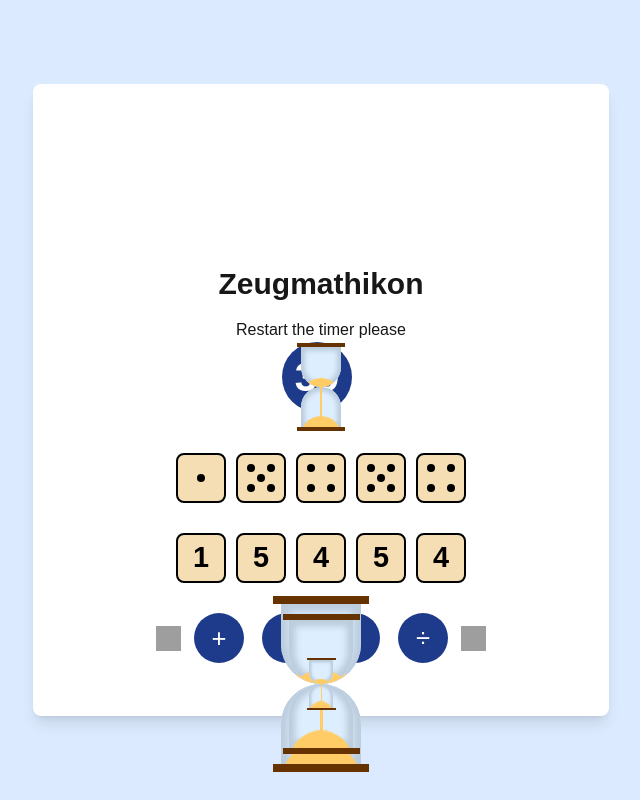
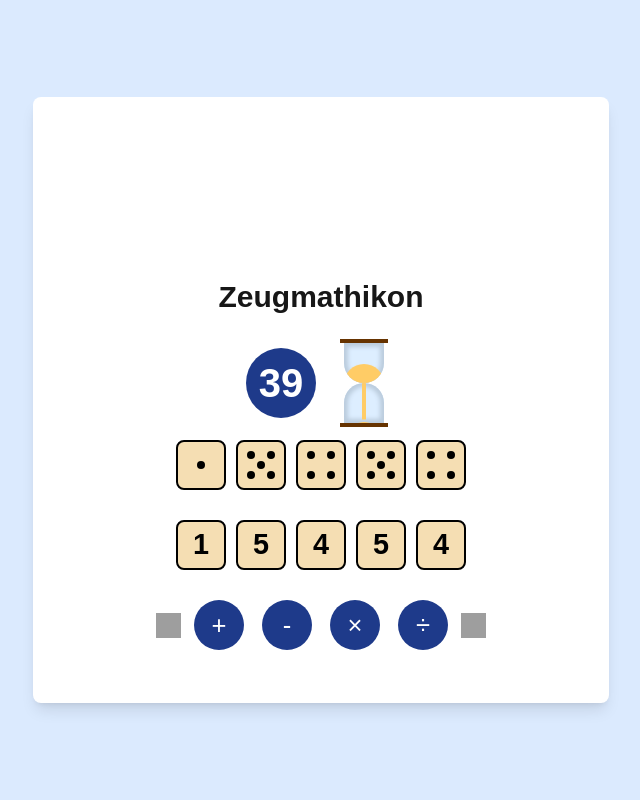
Before and after one commit to viebel/mao-game, a Next.js app: page / in a window 1280 px wide. Shown: the whole page, without its empty margins (319-959 px from the left). Built offline with nearby package versions, Linux system fonts and the light colour scheme; grey boxes are pictures that could not be loaded.

Commit message:
Duration is configurable (but looks ugly)

```diff
--- a/src/app/globals.css
+++ b/src/app/globals.css
@@ -105,7 +105,7 @@ body {
   justify-content: center;
   width: 70px;
   height: 70px;
-  margin: 0 auto 20px;
+  margin: 0;
 }
 
 .dice-container {
@@ -131,10 +131,16 @@ body {
   margin-bottom: 20px;
 }
 
+.hourglass-container {
+  display: flex;
+  gap: 2vmin; /* Optional: controls spacing between hourglasses */
+  justify-content: center; /* Centers hourglasses in the container */
+  align-items: center;
+}
 
 .hourglass.active {
   display: block;
-  animation: flip 10s ease-in-out;
+  animation: flip var(--timer-duration) ease-in-out;
 }
 
 .hourglass .top,
@@ -162,13 +168,14 @@ body {
   margin-left: var(--margin-offset);
   margin-top: calc(-1.1 * var(--size));
   padding: 0 calc(0.1 * var(--size));
-  position: absolute;
+  margin: 1vmin; /* Optional: add margin for spacing */
+  vertical-align: middle;
   display: none;
 }
 
 .hourglass.active {
-  display: block;
-  animation: flip 10s ease-in-out;
+  display: inline-block; /* Ensure inline alignment */
+  animation: flip var(--timer-duration) ease-in-out;
 }
 
 .hourglass .top,
@@ -186,7 +193,7 @@ body {
 }
 
 .hourglass .top:before {
-  animation: top 10s linear forwards;
+  animation: top var(--timer-duration) linear forwards;
   background-color: #fc6;
   border-radius: 50%;
   content: "";
@@ -200,7 +207,7 @@ body {
 }
 
 .hourglass .top:after {
-  animation: top-drip 10s linear forwards;
+  animation: top-drip var(--timer-duration) linear forwards;
   background-color: #fc6;
   content: "";
   display: block;
@@ -217,7 +224,7 @@ body {
 }
 
 .hourglass .bottom:before {
-  animation: bottom 10s linear forwards;
+  animation: bottom var(--timer-duration) linear forwards;
   background-color: #fc6;
   border-radius: 50%;
   content: "";
@@ -231,7 +238,7 @@ body {
 }
 
 .hourglass .bottom:after {
-  animation: bottom-drip 10s linear forwards;
+  animation: bottom-drip var(--timer-duration) linear forwards;
   background-color: #fc6;
   content: "";
   display: block;
@@ -305,7 +312,7 @@ body {
 
 .hourglass-small.active {
   display: block;
-  animation: flip-small 10s ease-in-out;
+  animation: flip-small var(--timer-duration) ease-in-out;
 }
 
 .hourglass-small .top,
@@ -323,7 +330,7 @@ body {
 }
 
 .hourglass-small .top:before {
-  animation: top-small 10s linear forwards;
+  animation: top-small var(--timer-duration) linear forwards;
   background-color: #fc6;
   border-radius: 50%;
   content: "";
@@ -337,7 +344,7 @@ body {
 }
 
 .hourglass-small .top:after {
-  animation: top-drip-small 10s linear forwards;
+  animation: top-drip-small var(--timer-duration) linear forwards;
   background-color: #fc6;
   content: "";
   display: block;
@@ -354,7 +361,7 @@ body {
 }
 
 .hourglass-small .bottom:before {
-  animation: bottom-small 10s linear forwards;
+  animation: bottom-small var(--timer-duration) linear forwards;
   background-color: #fc6;
   border-radius: 50%;
   content: "";
@@ -368,7 +375,7 @@ body {
 }
 
 .hourglass-small .bottom:after {
-  animation: bottom-drip-small 10s linear forwards;
+  animation: bottom-drip-small var(--timer-duration) linear forwards;
   background-color: #fc6;
   content: "";
   display: block;
--- a/src/app/hourglass.jsx
+++ b/src/app/hourglass.jsx
@@ -1,13 +1,13 @@
 import { forwardRef, useEffect, useImperativeHandle, useRef } from 'react';
 
-const HourGlass = forwardRef(function HourGlass({ onEnd, size }, ref) {
+const HourGlass = forwardRef(function HourGlass({ onEnd, size, duration }, ref) {
     const intervalRef = useRef(null);
     const myRef = useRef(null);
     const startTimer = () => {
         if (intervalRef.current) {
             clearTimeout(intervalRef.current);
         }
-        intervalRef.current = setTimeout(() => onEnd(), 10000);
+        intervalRef.current = setTimeout(() => onEnd(), duration*1000);
     }
 
     const restart = () => {
@@ -28,6 +28,8 @@ const HourGlass = forwardRef(function HourGlass({ onEnd, size }, ref) {
     useEffect(() => {
         startTimer();
         myRef.current.style.setProperty('--size', size + 'vmin');
+        myRef.current.style.setProperty('--timer-duration', duration + 's');
+
         myRef.current.classList.add('active');
     }, []);
 
--- a/src/app/page.jsx
+++ b/src/app/page.jsx
@@ -143,16 +143,11 @@ export default function Home() {
         <canvas id="confetti-canvas" className="confetti"></canvas>
         <div className="text-center">
           <h1 className="text-3xl font-bold mb-4">Zeugmathikon</h1>
-
-
-          <button onClick={restartTimer}>Restart the timer please</button>
-          <div className="flex justify-center items-center gap-2 mb-4">
+          <div className="hourglass-container">
             <div className="target-number" onClick={resetGame}>
               {target}
             </div>
-            <div className="hourglass-container">
-              <HourGlass ref={hourGlassRef} onEnd={onTimerEnd} size={5}></HourGlass>
-            </div>
+              <HourGlass ref={hourGlassRef} onEnd={onTimerEnd} size={5} duration={120}></HourGlass>
           </div>
           <div className="dice-container">
             {initialDice.map((value, index) => (
@@ -179,15 +174,6 @@ export default function Home() {
               onClick={undoLastOperation}
             />
           </div>
-          <div className="row">
-            <HourGlass ref={hourGlassRef} onEnd={onTimerEnd} size={5}></HourGlass>
-            <HourGlass ref={hourGlassRef} onEnd={onTimerEnd} size={10}></HourGlass>
-          </div>
-          <div className="row">
-            <HourGlass ref={hourGlassRef} onEnd={onTimerEnd} size={8}></HourGlass>
-            <HourGlass ref={hourGlassRef} onEnd={onTimerEnd} size={3}></HourGlass>
-          </div>
-
         </div>
       </div>
     </div>
```
